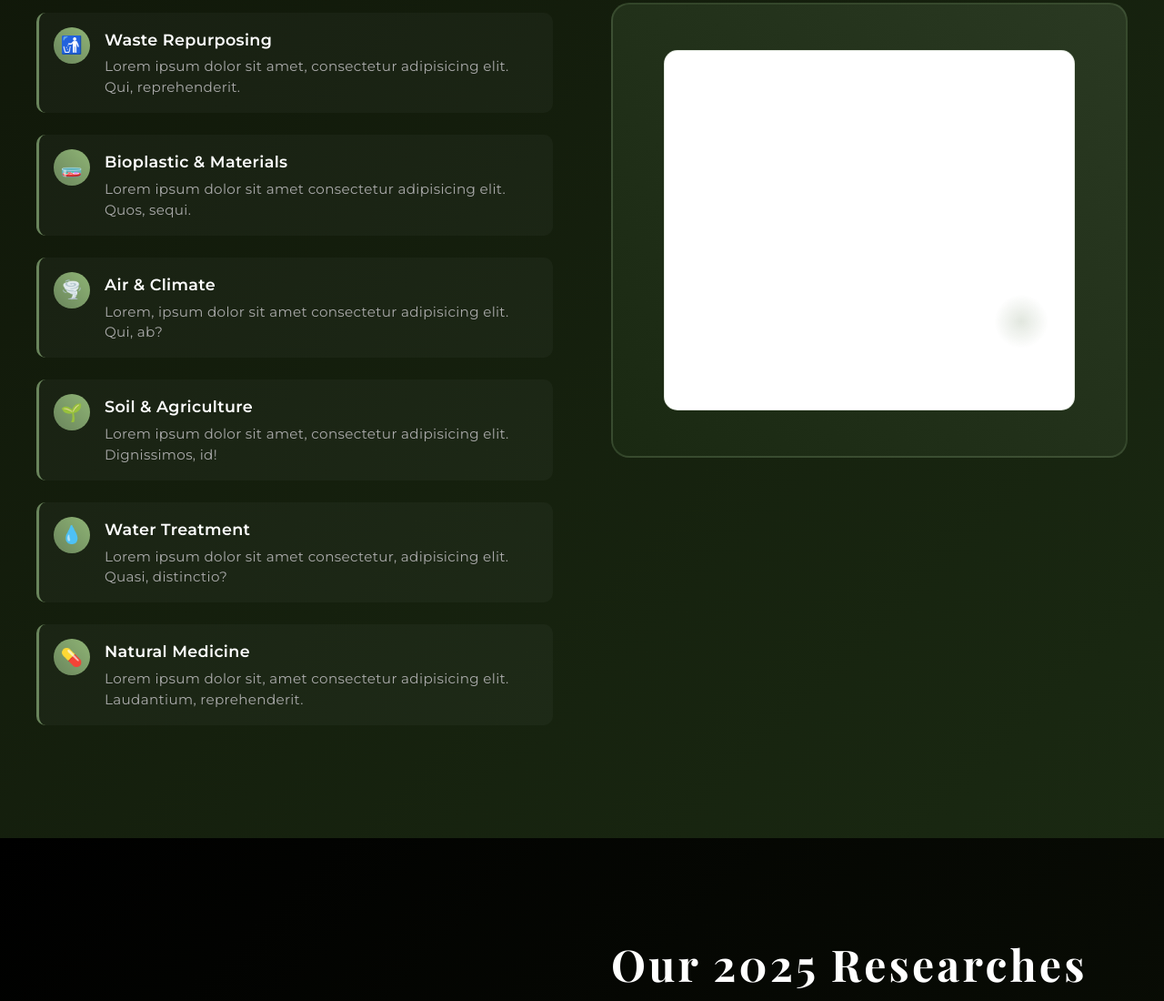
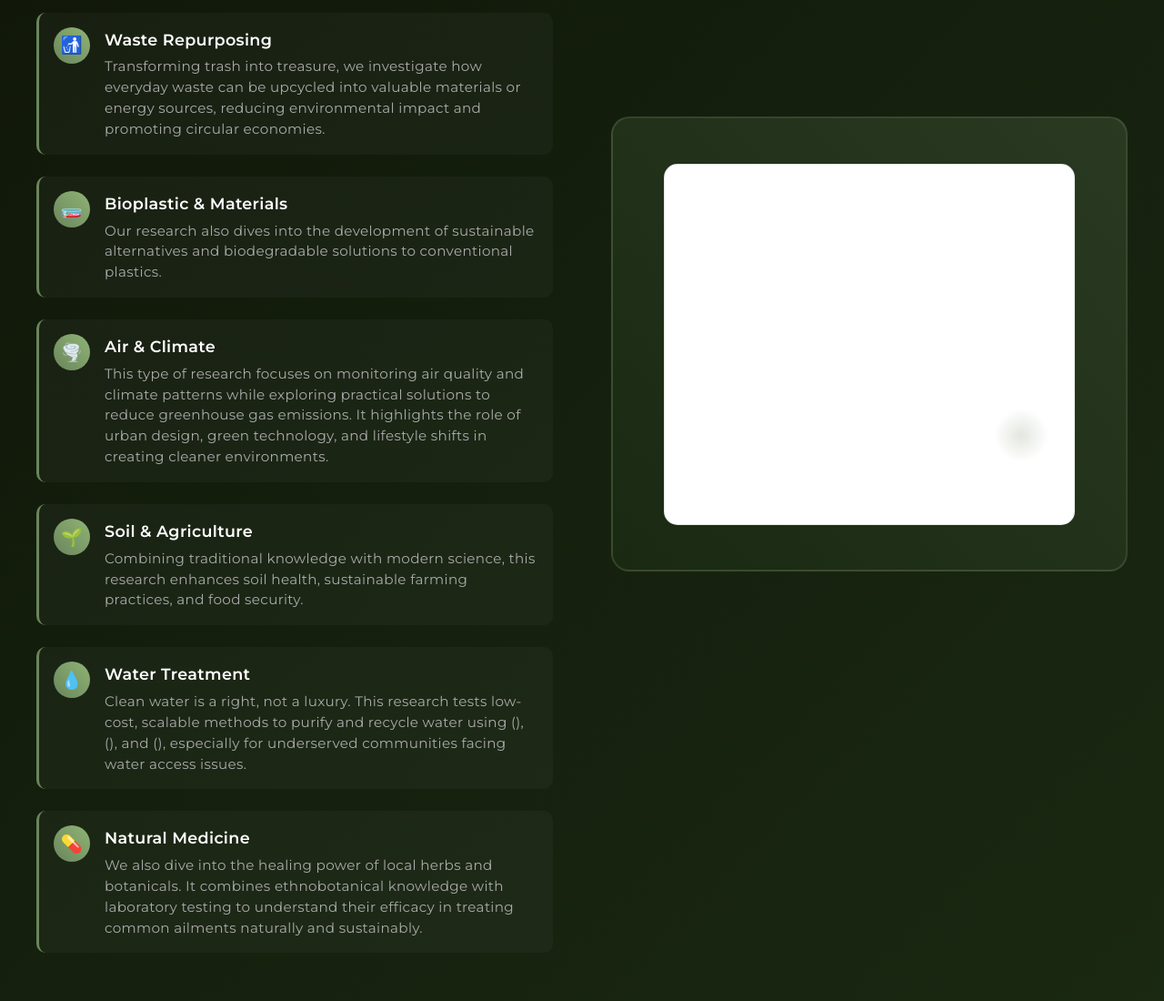
Before and after one commit to AltRyuMacc/unity-in-action, a plain HTML site: page works.html in a window 1280 px wide. Shown: the part 1528-2628 px from the top of the page at 91% size. Drawn offline with nearby package versions, Linux system fonts and the light colour scheme.

Commit message:
Update works.html

```diff
--- a/works.html
+++ b/works.html
@@ -89,6 +89,8 @@
             display: flex;
             margin: 0;
             padding: 0;
+            align-items: center;
+            text-align: center;
         }
 
         .navbar-links li {
@@ -745,42 +747,42 @@ a{
                     <div class="point-icon">🚮</div>
                     <div class="point-text">
                         <div class="point-title">Waste Repurposing</div>
-                        <div class="point-description">Lorem ipsum dolor sit amet, consectetur adipisicing elit. Qui, reprehenderit.</div>
+                        <div class="point-description">Transforming trash into treasure, we investigate how everyday waste can be upcycled into valuable materials or energy sources, reducing environmental impact and promoting circular economies.</div>
                     </div>
                 </li></a>
                 <a href="" target="_blank"><li class="research-point">
                     <div class="point-icon">🧫</div>
                     <div class="point-text">
                         <div class="point-title">Bioplastic & Materials</div>
-                        <div class="point-description">Lorem ipsum dolor sit amet consectetur adipisicing elit. Quos, sequi.</div>
+                        <div class="point-description">Our research also dives into the development of sustainable alternatives and biodegradable solutions to conventional plastics.</div>
                     </div>
                 </li></a>
                 <a href="" target="_blank"><li class="research-point">
                     <div class="point-icon">🌪️</div>
                     <div class="point-text">
                         <div class="point-title">Air & Climate</div>
-                        <div class="point-description">Lorem, ipsum dolor sit amet consectetur adipisicing elit. Qui, ab?</div>
+                        <div class="point-description">This type of research focuses on monitoring air quality and climate patterns while exploring practical solutions to reduce greenhouse gas emissions. It highlights the role of urban design, green technology, and lifestyle shifts in creating cleaner environments.</div>
                     </div>
                 </li></a>
                 <a href="" target="_blank"><li class="research-point">
                     <div class="point-icon">🌱</div>
                     <div class="point-text">
                         <div class="point-title">Soil & Agriculture</div>
-                        <div class="point-description">Lorem ipsum dolor sit amet, consectetur adipisicing elit. Dignissimos, id!</div>
+                        <div class="point-description">Combining traditional knowledge with modern science, this research enhances soil health, sustainable farming practices, and food security. </div>
                     </div>
                 </li></a>
                 <a href="" target="_blank"><li class="research-point">
                     <div class="point-icon">💧</div>
                     <div class="point-text">
                         <div class="point-title">Water Treatment</div>
-                        <div class="point-description">Lorem ipsum dolor sit amet consectetur, adipisicing elit. Quasi, distinctio?</div>
+                        <div class="point-description">Clean water is a right, not a luxury. This research tests low-cost, scalable methods to purify and recycle water using (), (), and (), especially for underserved communities facing water access issues.</div>
                     </div>
                 </li></a>
                 <a href="" target="_blank"><li class="research-point">
                     <div class="point-icon">💊</div>
                     <div class="point-text">
                         <div class="point-title">Natural Medicine</div>
-                        <div class="point-description">Lorem ipsum dolor sit, amet consectetur adipisicing elit. Laudantium, reprehenderit.</div>
+                        <div class="point-description">We also dive into the healing power of local herbs and botanicals. It combines ethnobotanical knowledge with laboratory testing to understand their efficacy in treating common ailments naturally and sustainably.</div>
                     </div>
                 </li></a>
             </ul>
```
